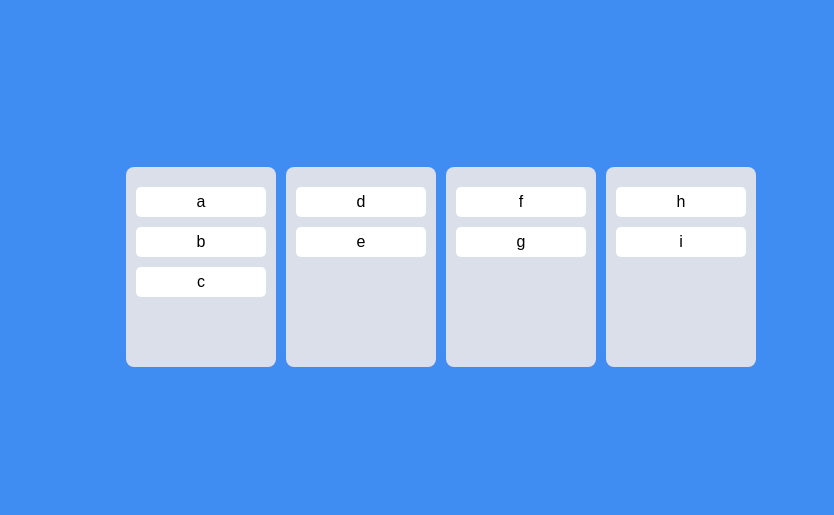
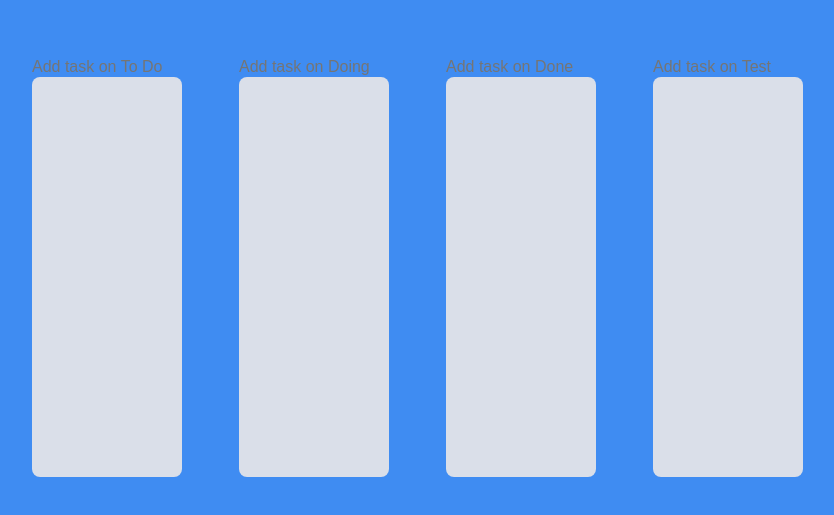
Before and after one commit to milkymilky0116/react-practice-to-do-list, a React (Create React App) app: page / in a window 1280 px wide. Shown: the part 133-648 px from the top of the page, without its empty margins (194-1028 px from the left). Built offline with nearby package versions, Linux system fonts and the light colour scheme.

Commit message:
Fix Bug & Implementing add task

```diff
--- a/src/App.tsx
+++ b/src/App.tsx
@@ -7,7 +7,7 @@ import {
 } from "react-beautiful-dnd";
 import { useRecoilState } from "recoil";
 import styled from "styled-components";
-import { boardState, toDoState } from "./atoms";
+import { boardState, IToDo, IToDoState, toDoState } from "./atoms";
 import Board from "./Components/Board";
 import Boards from "./Components/Boards";
 
@@ -24,14 +24,21 @@ const Wrapper = styled.div`
 function App() {
   const [toDos, setToDos] = useRecoilState(toDoState);
   const [boardList, setBoardList] = useRecoilState(boardState);
-  console.log(boardList);
+
+  const orderByList = (a: string, b: string) => {
+    if (boardList.indexOf(a) > boardList.indexOf(b)) {
+      return -1;
+    } else {
+      return 1;
+    }
+  };
   useEffect(() => {
     setBoardList(() => {
-      const boardList = Object.keys(toDos);
-      return boardList;
+      const tempboardList = Object.keys(toDos);
+      console.log(tempboardList);
+      return tempboardList;
     });
-  }, [toDos]);
-  useEffect(() => {});
+  }, []);
 
   const onDragEnd = ({ draggableId, destination, source }: DropResult) => {
     if (!destination) return;
@@ -42,14 +49,14 @@ function App() {
         tempList.splice(destination.index, 0, draggableId);
         return tempList;
       });
-      console.log(toDos);
     } else {
       if (destination.droppableId !== source.droppableId) {
         setToDos((allBoards) => {
           const sourceBoards = [...allBoards[source.droppableId]];
           const destinationBoards = [...allBoards[destination.droppableId]];
+          const newObj = sourceBoards[source.index];
           sourceBoards.splice(source.index, 1);
-          destinationBoards.splice(destination.index, 0, draggableId);
+          destinationBoards.splice(destination.index, 0, newObj);
           return {
             ...allBoards,
             [source.droppableId]: sourceBoards,
@@ -60,8 +67,9 @@ function App() {
       if (destination.droppableId === source.droppableId) {
         setToDos((allBoards) => {
           const sourceBoards = [...allBoards[source.droppableId]];
+          const newObj = sourceBoards[source.index];
           sourceBoards.splice(source.index, 1);
-          sourceBoards.splice(destination.index, 0, draggableId);
+          sourceBoards.splice(destination.index, 0, newObj);
           return {
             ...allBoards,
             [source.droppableId]: sourceBoards,
--- a/src/Components/Board.tsx
+++ b/src/Components/Board.tsx
@@ -2,28 +2,61 @@ import React from "react";
 import { Draggable, Droppable } from "react-beautiful-dnd";
 import styled from "styled-components";
 import Card from "./Card";
-
+import { useForm } from "react-hook-form";
+import { useSetRecoilState } from "recoil";
+import { IToDo, toDoState } from "../atoms";
 const CardBoard = styled.div`
   background-color: ${(props) => props.theme.boardColor};
-  min-height: 200px;
+  min-height: 400px;
   padding: 10px 10px;
   border-radius: 8px;
   width: 150px;
   margin-right: 10px;
 `;
-
+const Form = styled.form``;
 interface BoardInterface {
-  toDos: string[];
+  boardList: string[];
+  toDos: IToDo[];
   boardId: string;
 }
-function Board({ toDos, boardId }: BoardInterface) {
+interface FormInterface {
+  toDo: string;
+}
+function Board({ boardList, toDos, boardId }: BoardInterface) {
+  const setToDos = useSetRecoilState(toDoState);
+  const { register, setValue, handleSubmit } = useForm<FormInterface>();
+  const onValid = ({ toDo }: FormInterface) => {
+    const newToDo = {
+      id: Date.now(),
+      text: toDo,
+    };
+    setToDos((allBoards) => {
+      return {
+        ...allBoards,
+        [boardId]: [newToDo, ...allBoards[boardId]],
+      };
+    });
+    setValue("toDo", "");
+  };
   return (
     <div>
+      <Form onSubmit={handleSubmit(onValid)}>
+        <input
+          {...register("toDo", { required: true })}
+          type="text"
+          placeholder={`Add task on ${boardId}`}
+        />
+      </Form>
       <Droppable droppableId={boardId}>
         {(provided) => (
           <CardBoard ref={provided.innerRef} {...provided.droppableProps}>
             {toDos.map((item, index) => (
-              <Card key={index} item={item} index={index} />
+              <Card
+                key={index}
+                toDoId={item.id}
+                item={item.text}
+                index={index}
+              />
             ))}
             {provided.placeholder}
           </CardBoard>
--- a/src/Components/Boards.tsx
+++ b/src/Components/Boards.tsx
@@ -26,7 +26,11 @@ function Boards({ boardList, toDos }: BoardsInterface) {
                   {...provided.dragHandleProps}
                   {...provided.draggableProps}
                 >
-                  <Board toDos={toDos[boardId]} boardId={boardId}></Board>
+                  <Board
+                    boardList={boardList}
+                    toDos={toDos[boardId]}
+                    boardId={boardId}
+                  ></Board>
                 </div>
               )}
             </Draggable>
--- a/src/Components/Card.tsx
+++ b/src/Components/Card.tsx
@@ -11,12 +11,13 @@ const Element = styled.div`
   border-radius: 5px;
 `;
 interface CardInterface {
+  toDoId: number;
   item: string;
   index: number;
 }
-function Card({ item, index }: CardInterface) {
+function Card({ toDoId, item, index }: CardInterface) {
   return (
-    <Draggable key={item} draggableId={item} index={index}>
+    <Draggable key={item} draggableId={toDoId + ""} index={index}>
       {(provided) => (
         <Element
           ref={provided.innerRef}
--- a/src/atoms.tsx
+++ b/src/atoms.tsx
@@ -3,17 +3,17 @@ export interface IToDo {
   id: number;
   text: string;
 }
-interface IToDoState {
-  [key: string]: string[];
+export interface IToDoState {
+  [key: string]: IToDo[];
 }
 
 export const toDoState = atom<IToDoState>({
   key: "toDo",
   default: {
-    "To Do": ["a", "b", "c"],
-    Doing: ["d", "e"],
-    Done: ["f", "g"],
-    Test: ["h", "i"],
+    "To Do": [],
+    Doing: [],
+    Done: [],
+    Test: [],
   },
 });
 
```
